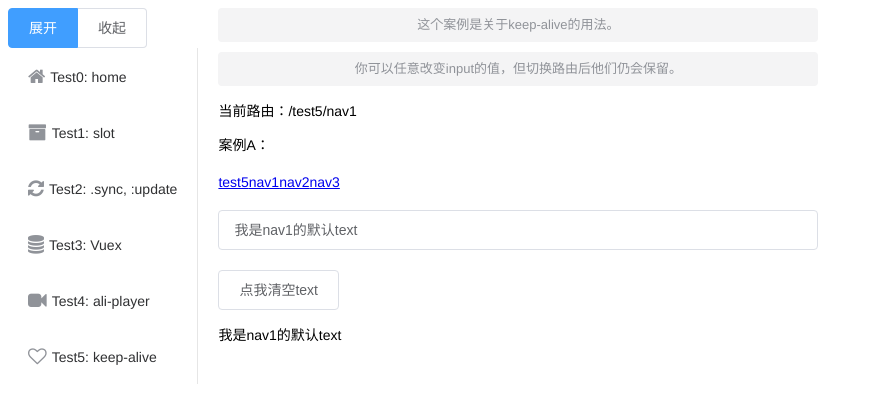
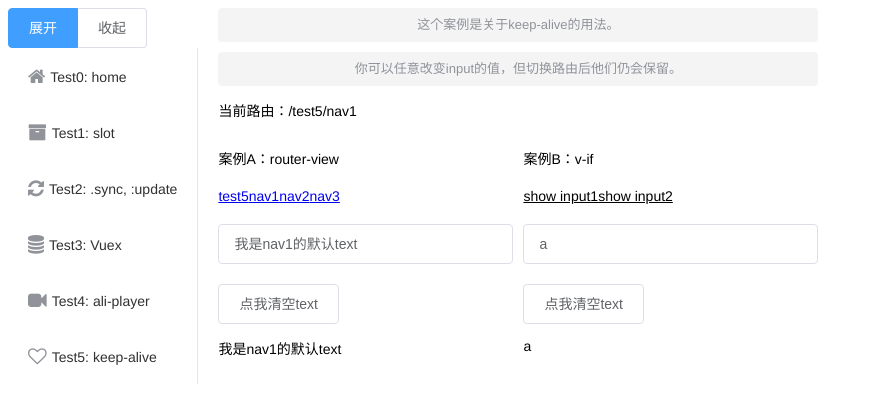
Before and after one commit to poet-CN/Test, a Vue app: page /#/test5/nav1 in a window 1280 px wide. Shown: the top 404 px of the page, without its empty margins (0-873 px from the left). Built offline with nearby package versions, Linux system fonts and the light colour scheme.

Commit message:
完善test5案例

```diff
--- a/src/public.scss
+++ b/src/public.scss
@@ -21,6 +21,10 @@ body {
 
 .mb20 {
   margin-bottom: 20px;
+}
+
+.mr10 {
+  margin-right: 10px;
 }
 
 .mr20 {
--- /dev/null
+++ b/src/views/Test5/components/input1.vue
@@ -0,0 +1,33 @@
+/*
+* author: mamingyang@baofeng.com
+* date: 2018/11/8
+*/
+
+<template>
+  <div>
+    <el-input class="mb20" v-model="val"></el-input>
+    <el-button @click="val=''">点我清空text</el-button>
+    <p v-text="val"></p>
+  </div>
+</template>
+
+<script>
+export default {
+  name: 'input1',
+  data() {
+    return {
+      val: 'a',
+    };
+  },
+  methods: {
+
+  },
+  mounted() {
+
+  },
+};
+</script>
+
+<style lang="scss" scoped>
+
+</style>
--- /dev/null
+++ b/src/views/Test5/components/input2.vue
@@ -0,0 +1,33 @@
+/*
+* author: mamingyang@baofeng.com
+* date: 2018/11/8
+*/
+
+<template>
+  <div>
+    <el-input class="mb20" v-model="val"></el-input>
+    <el-button @click="val=''">点我清空text</el-button>
+    <p v-text="val"></p>
+  </div>
+</template>
+
+<script>
+export default {
+  name: 'input2',
+  data() {
+    return {
+      val: 'b',
+    };
+  },
+  methods: {
+
+  },
+  mounted() {
+
+  },
+};
+</script>
+
+<style lang="scss" scoped>
+
+</style>
--- a/src/views/Test5/index.vue
+++ b/src/views/Test5/index.vue
@@ -12,25 +12,53 @@
       <div slot="title">你可以任意改变input的值，但切换路由后他们仍会保留。</div>
     </el-alert>
     <p>当前路由：{{$route.path}}</p>
+    <div class="df">
+      <div class="f1 mr10">
         <div class="mb20">
-      <p class="mb20">案例A：</p>
+          <p class="mb20">案例A：router-view</p>
+          <div>
             <router-link :to="{name: 'test5'}">test5</router-link>
             <router-link :to="{name: 'test5-nav1'}">nav1</router-link>
             <router-link :to="{name: 'test5-nav2'}">nav2</router-link>
             <router-link :to="{name: 'test5-nav3'}">nav3</router-link>
           </div>
+        </div>
         <keep-alive>
           <router-view></router-view>
         </keep-alive>
+      </div>
+      <div class="f1">
+        <div>
+          <div class="mb20">
+            <p class="mb20">案例B：v-if</p>
+            <div>
+              <a class="cp tdu" @click.stop="show=true">show input1</a>
+              <a class="cp tdu" @click.stop="show=false">show input2</a>
+            </div>
+          </div>
+          <div>
+            <keep-alive>
+              <input1 v-if="show"></input1>
+              <input2 v-else></input2>
+            </keep-alive>
+          </div>
+        </div>
+      </div>
+    </div>
   </div>
 </template>
 
 <script>
 export default {
   name: 'test5',
-  components: {},
+  components: {
+    input1: () => import('./components/input1'),
+    input2: () => import('./components/input2'),
+  },
   data() {
-    return {};
+    return {
+      show: 'a',
+    };
   },
   methods: {},
   mounted() {
```
Lines whose indentation alone changed are shown as unchanged.
